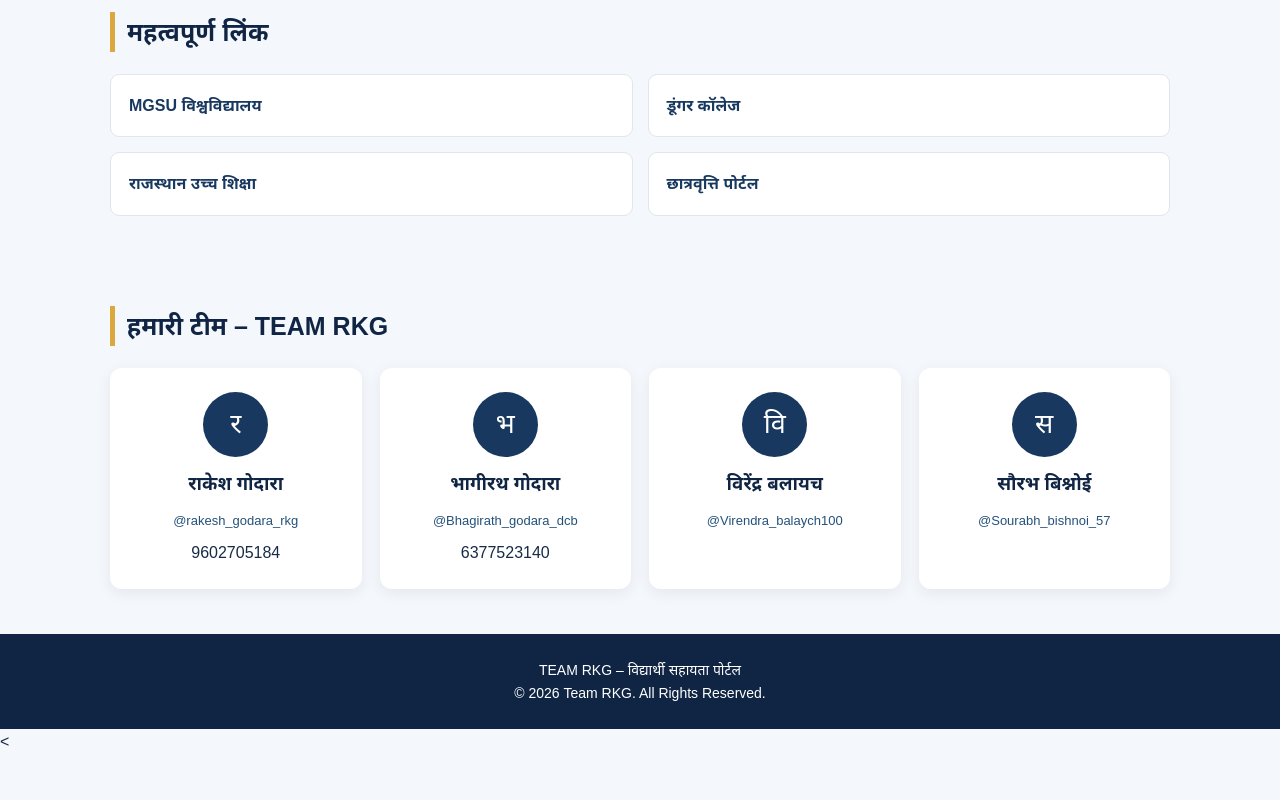
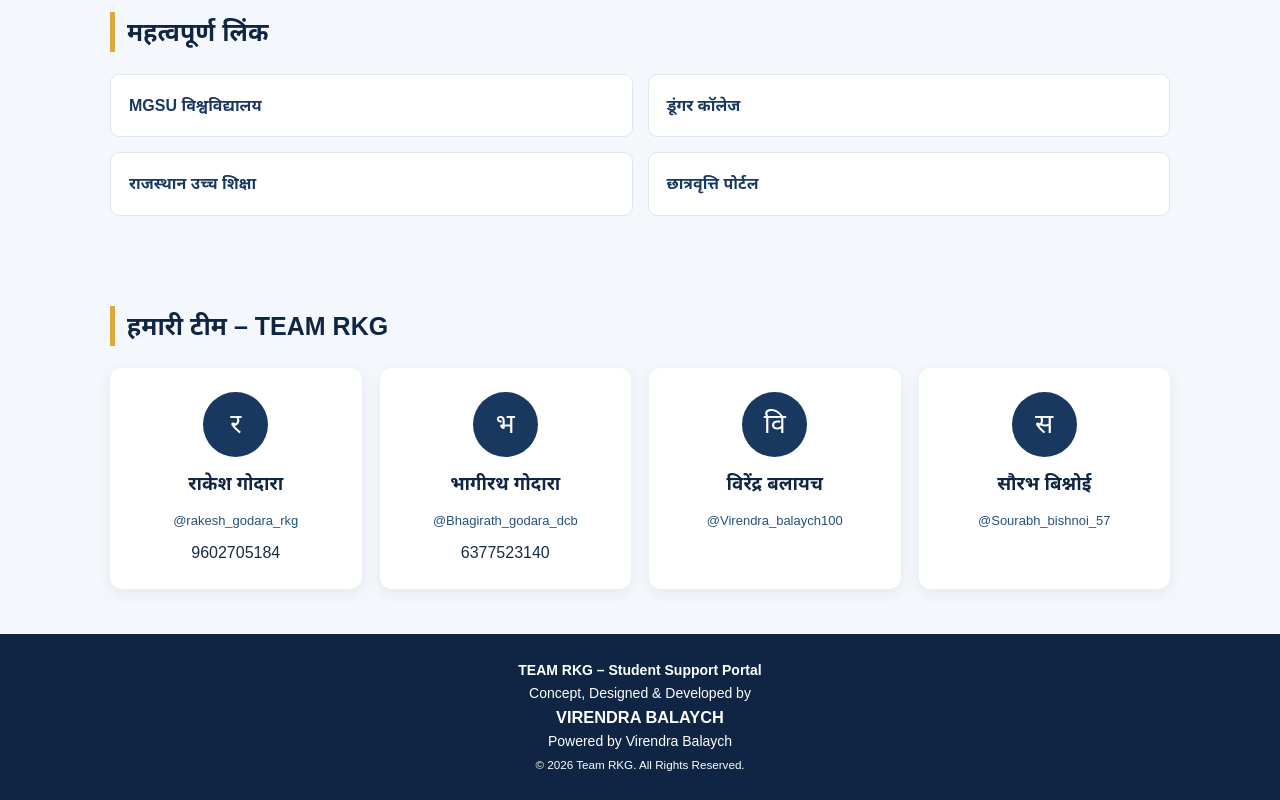
Before and after one commit to teamrkg07/teamrkg-, a plain HTML site: page index.html in a window 1280 px wide. Shown: the part 2949-3749 px from the top of the page. Before the commit the page ends 3704 px from the top, so only its background shows below. Drawn offline with Linux system fonts and the light colour scheme; no server answers.

Commit message:
Update index.html

```diff
--- a/index.html
+++ b/index.html
@@ -394,12 +394,20 @@
 
 </main>
 
-<footer>
-  TEAM RKG – विद्यार्थी सहायता पोर्टल<br>
-  © 2026 Team RKG. All Rights Reserved.
+<!-- FOOTER -->
+<footer class="site-footer">
+  <strong>TEAM RKG – Student Support Portal</strong>
+
+  <p>Concept, Designed &amp; Developed by</p>
+
+  <h3>VIRENDRA BALAYCH</h3>
+
+  <p>Powered by Virendra Balaych</p>
+
+  <small>© 2026 Team RKG. All Rights Reserved.</small>
 </footer>
 
-<<script type="module" src="app.js?v=2"></script>
+<script type="module" src="app.js?v=3"></script>
 
 </body>
 </html>
```
